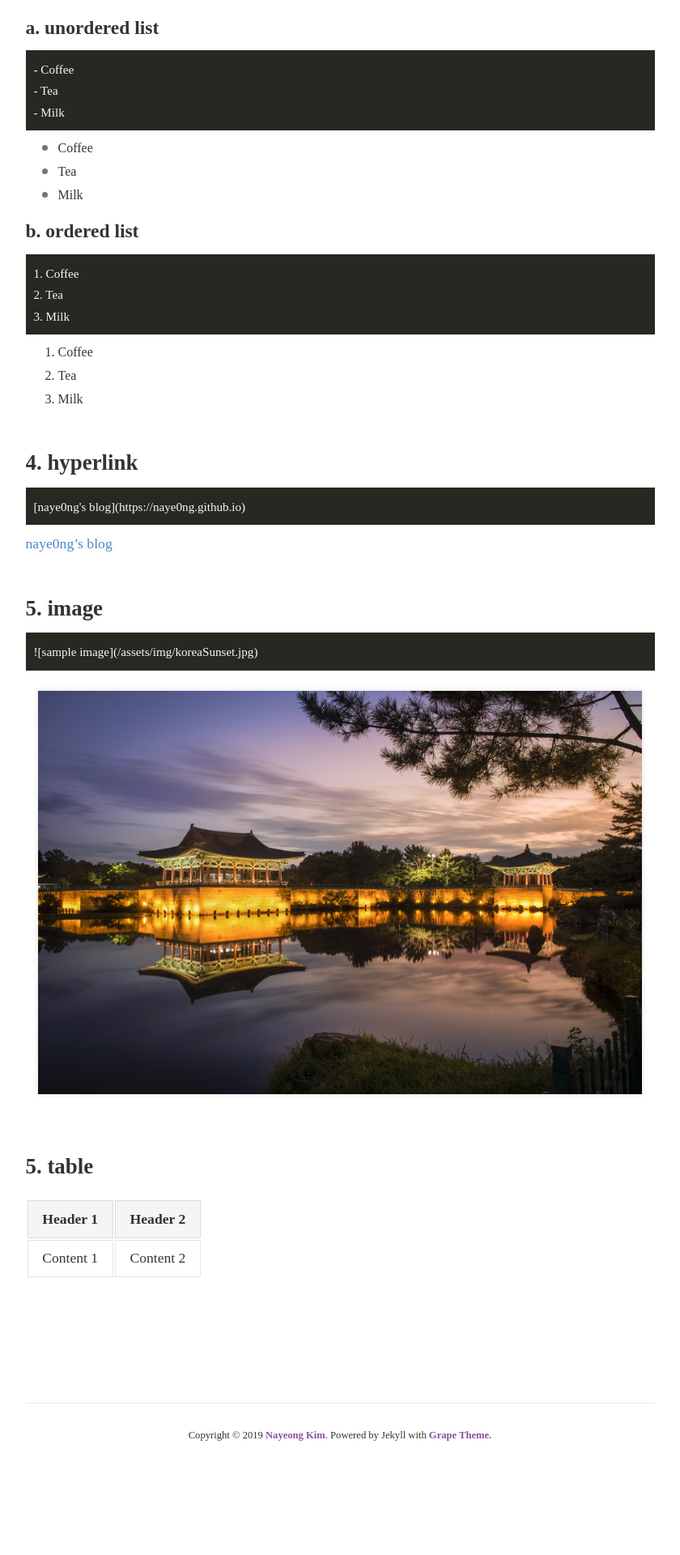
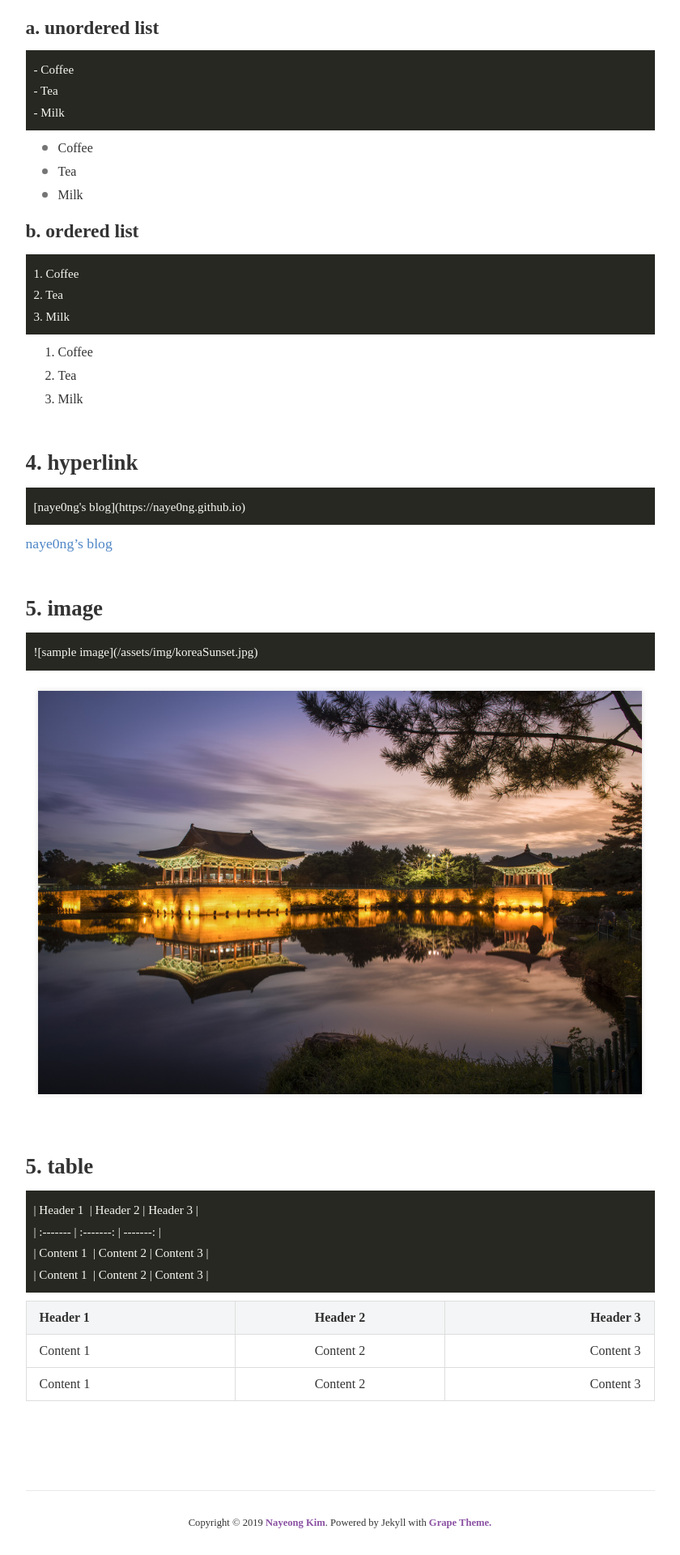
Before and after one commit to naye0ng/Grape-Theme, a Jekyll site: the page built from _posts/2019-06-08-markdown-and-html.md, in a window 1280 px wide. Shown: the part 1342-3262 px from the top of the page at 81% size, without its empty margins (220-1060 px from the left). Built offline with Jekyll 4.4.1, drawn with Linux system fonts in a browser that asks for light colours; nearby versions of some CDN libraries; some web fonts are replaced; before the commit the page ends 3154 px from its top, so only the background shows below that.

Commit message:
fix table style

```diff
--- a/_posts/2019-06-08-markdown-and-html.md
+++ b/_posts/2019-06-08-markdown-and-html.md
@@ -86,10 +86,13 @@ you can easy to change style in `_utility.html` and a sample of the formatting f
 <br>
 
 <h2>5. table</h2>
-
-| Header 1  | Header 2 |
-| ------- | ------- |
-| Content 1  | Content 2 |
-
-
-<br>
+{% highlight html %}
+| Header 1  | Header 2 | Header 3 |
+| :------- | :-------: | -------: |
+| Content 1  | Content 2 | Content 3 |
+| Content 1  | Content 2 | Content 3 |
+{% endhighlight %}
+| Header 1  | Header 2 | Header 3 |
+| :------- | :-------: | -------: |
+| Content 1 | Content 2 | Content 3 |
+| Content 1 | Content 2 | Content 3 |
--- a/_sass/base/_utility.scss
+++ b/_sass/base/_utility.scss
@@ -1,4 +1,4 @@
-// definition of tag style in post
+// Definition of tag style in post
 #post{
     h1, h2, h3, h4, h5, h6{
         margin : 15px 0 10px 0;
@@ -45,16 +45,18 @@
         box-shadow: 0 0px 6px 1px rgba(0,0,0,0.1);
     }
     table {
-        display: inline-block;
         width: 100%;
-        margin : 10px 0;
+        margin : 10px auto;
         word-wrap: break-word;
+        border-collapse:collapse;
+        padding: auto;
         thead{
             background-color: #ced3d638;
         }
         td, th {
             padding: 0.5em 1em;
-            border: 1px solid rgba(0,0,0,0.1);
+            border: 1px solid #ddd;
+            font-size: 16px;
         }
     }
     blockquote {
```
